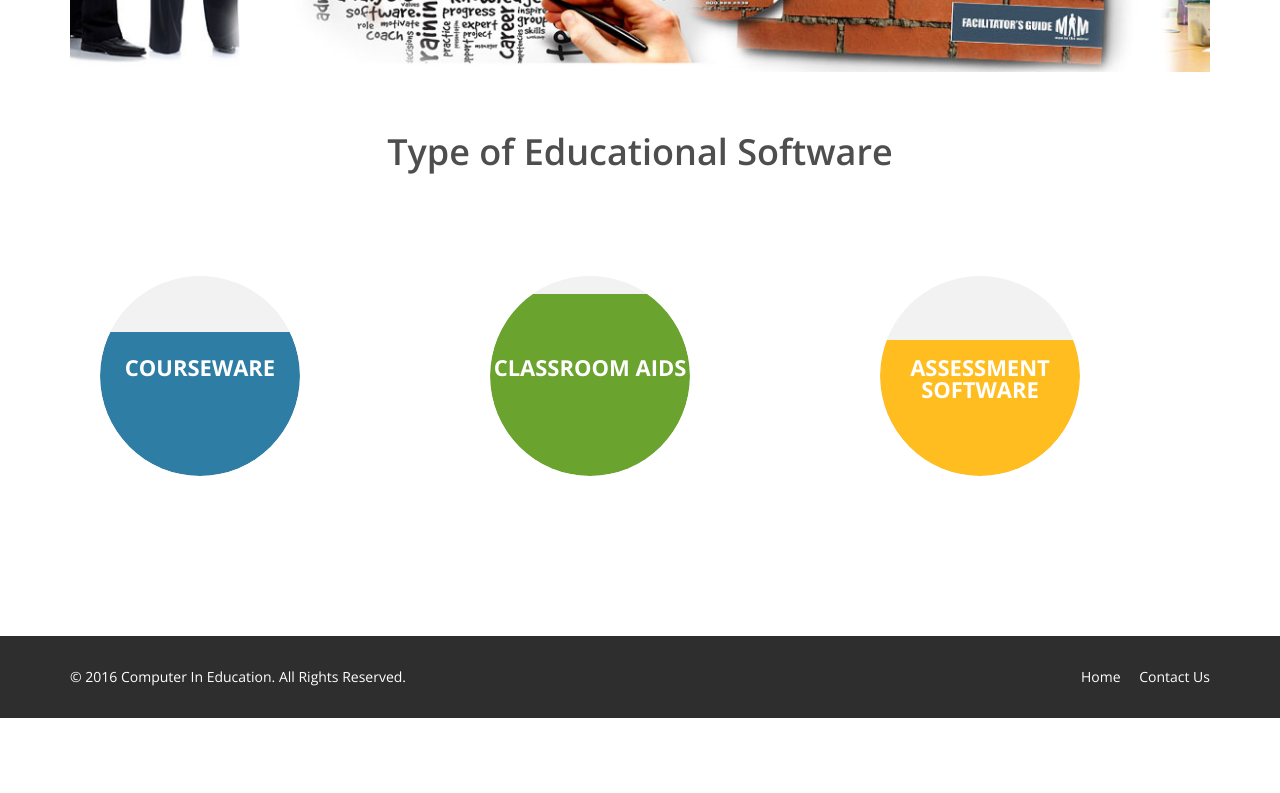
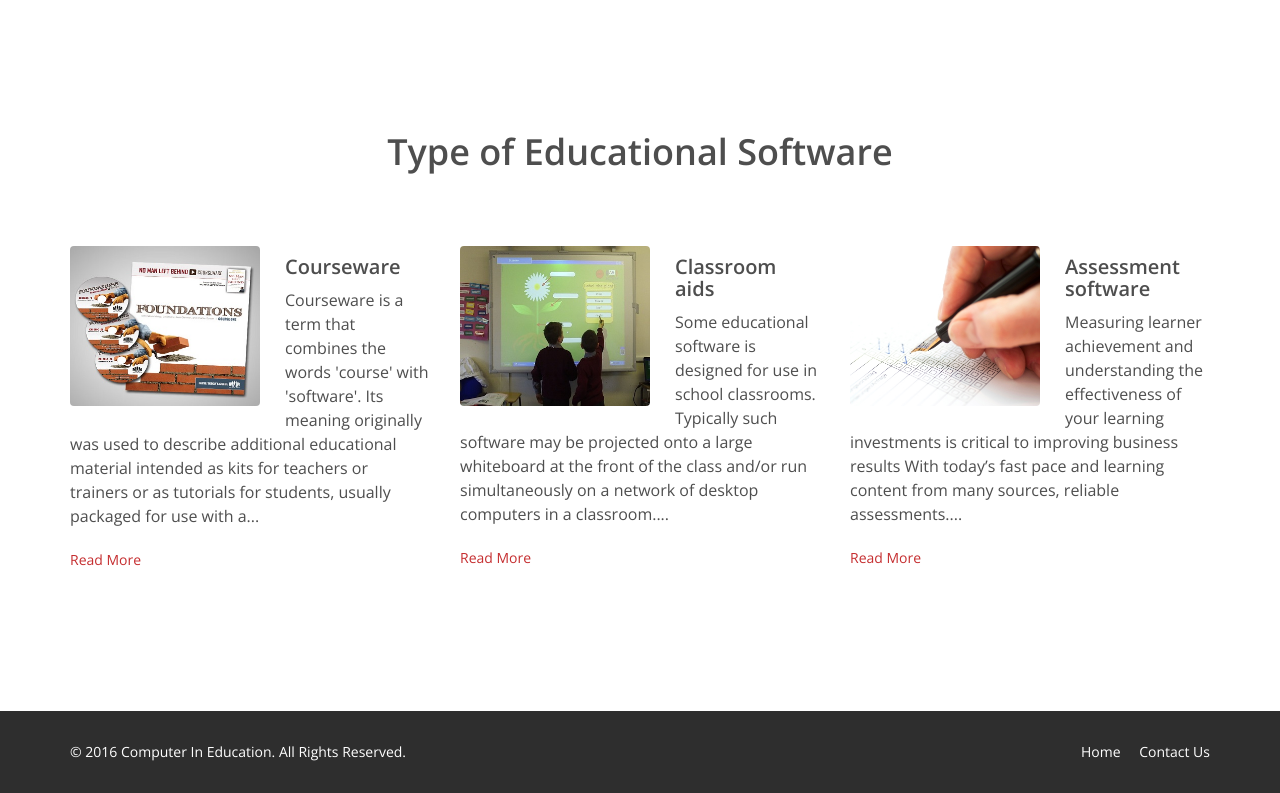
Before and after one commit to Damdias/SE, a website: page src/useofsoftware.html in a window 1280 px wide. Shown: the part 790-1583 px from the top of the page. Before the commit the page ends 1508 px from the top, so only its background shows below. Drawn offline with nearby package versions, Linux system fonts and the light colour scheme; files whose address does not match are found by name.

Commit message:
Change use of software contents

```diff
--- a/src/css/style.css
+++ b/src/css/style.css
@@ -148,3 +148,6 @@
 .crumbs {
     margin-left: -22px;
 }
+.picOpacity{
+    height: 170px;
+}
--- a/src/useofsoftware.html
+++ b/src/useofsoftware.html
@@ -114,7 +114,7 @@
 </header>
 <section id="about-us">
     <div class="container">
-
+        <img src="img/courseware-1.jpg" class="img-responsive" alt="">
         <div class="center wow fadeInDown">
             <h2>About Educational Software</h2>
             <p class="lead">Educational software is computer software, the primary purpose of which is teaching or self-learning.
@@ -124,34 +124,7 @@
             </p>
         </div>
 
-        <div id="about-slider">
-            <div id="carousel-slider" class="carousel slide" data-ride="carousel">
 
-                <ol class="carousel-indicators visible-xs">
-                    <li data-target="#carousel-slider" data-slide-to="0" class="active"></li>
-                    <li data-target="#carousel-slider" data-slide-to="1"></li>
-                    <li data-target="#carousel-slider" data-slide-to="2"></li>
-                </ol>
-                <div class="carousel-inner">
-                    <div class="item active">
-                        <img src="img/courseware-1.jpg" class="img-responsive" alt="">
-                    </div>
-                    <div class="item">
-                        <img src="img/courseware-2.jpg" class="img-responsive" alt="">
-                    </div>
-                    <div class="item">
-                        <img src="img/slider_one.jpg" class="img-responsive" alt="">
-                        <h2>dfdfdf</h2>
-                    </div>
-                </div>
-                <a class="left carousel-control hidden-xs" href="#carousel-slider" data-slide="prev">
-                    <i class="fa fa-angle-left"></i>
-                </a>
-                <a class=" right carousel-control hidden-xs"href="#carousel-slider" data-slide="next">
-                    <i class="fa fa-angle-right"></i>
-                </a>
-            </div> <!--/#carousel-slider-->
-        </div><!--/#about-slider-->
 
 
         <!-- Our Skill -->
@@ -164,41 +137,67 @@
 
             <div class="row">
 
-                <div class="col-sm-4 sub-Navigation">
-                    <div class="sinlge-skill wow fadeInDown " data-wow-duration="1000ms" data-wow-delay="300ms">
-                        <div class="joomla-skill type-circle">
-                            <a href="courseware.html"><p></p>
-                                <p>Courseware</p></a>
+                <div class="features">
+                    <div data-wow-delay="600ms" data-wow-duration="1000ms" class="col-md-4 col-sm-6 wow fadeInDown animated" style="visibility: visible; animation-duration: 1000ms; animation-delay: 600ms; animation-name: fadeInDown;">
+                        <div class="feature-wrap" style="margin-bottom: 0px;">
+                            <a href="courseware.html">
+                                <div class="accordion-inner pull-left picOpacity">
+                                    <img src="img/foundations-facilitator-set.jpg" class="img-responsive">
+                                </div>
+                            </a>
+                            <h2>Courseware</h2>
+                            <p class="lead" align="justify">Courseware is a term that combines the words 'course' with 'software'.
+                                Its meaning originally was used to describe additional educational material intended as kits for teachers or trainers or as tutorials
+                                for students, usually packaged for use with a...</p>
+                            <!--<p class="pull-left" style="margin-bottom:1px;font-size:smaller;margin-top:-9px;">[Reference: <a target="_blank" href="https://en.wikipedia.org/wiki/Blended_learning">Blended Learning</a>]</p>
+                            <br/>-->
+                            <ul class="clearfix" style="padding-left:0px;padding-top:1px">
+                                <a class="more" href="courseware.html">Read More</a>
+                            </ul>
                         </div>
                     </div>
                 </div>
-
-                <div class="col-sm-4 sub-Navigation">
-                    <div class="sinlge-skill wow fadeInDown" data-wow-duration="1000ms" data-wow-delay="600ms">
-                        <div class="html-skill type-circle">
-                            <a href="classroomaids.html" ><p></p>
-                                <p>Classroom aids</p></a>
+                <div class="features">
+                    <div data-wow-delay="600ms" data-wow-duration="1000ms" class="col-md-4 col-sm-6 wow fadeInDown animated" style="visibility: visible; animation-duration: 1000ms; animation-delay: 600ms; animation-name: fadeInDown;">
+                        <div class="feature-wrap" style="margin-bottom: 0px;">
+                            <a href="classroomaids.html">
+                                <div class="accordion-inner pull-left picOpacity">
+                                    <img src="img/interactive-whiteboards2.jpg" class="img-responsive">
+                                </div>
+                            </a>
+                            <h2>Classroom aids</h2>
+                            <p class="lead" align="justify"> Some educational software is designed for use in school classrooms.
+                                Typically such software may be projected onto a large whiteboard at the front of the class and/or
+                                run simultaneously on a network of desktop computers in a classroom....</p>
+                            <!--<p class="pull-left" style="margin-bottom:1px;font-size:smaller;margin-top:-9px;">[Reference: <a target="_blank" href="https://en.wikipedia.org/wiki/Blended_learning">Blended Learning</a>]</p>
+                            <br/>-->
+                            <ul class="clearfix" style="padding-left:0px;padding-top:1px">
+                                <a class="more" href="classroomaids.html">Read More</a>
+                            </ul>
                         </div>
                     </div>
                 </div>
-
-                <div class="col-sm-4 sub-Navigation">
-                    <div class="sinlge-skill wow fadeInDown" data-wow-duration="1000ms" data-wow-delay="900ms">
-                        <div class="css-skill type-circle">
-                            <a href="assessmentsoftware.html"> <p></p>
-                                <p>Assessment software</p></a>
+                <div class="features">
+                    <div data-wow-delay="600ms" data-wow-duration="1000ms" class="col-md-4 col-sm-6 wow fadeInDown animated" style="visibility: visible; animation-duration: 1000ms; animation-delay: 600ms; animation-name: fadeInDown;">
+                        <div class="feature-wrap" style="margin-bottom: 0px;">
+                            <a href="assessmentsoftware.html">
+                                <div class="accordion-inner pull-left picOpacity">
+                                    <img src="img/istock_000016219196xsmall.jpg" class="img-responsive">
+                                </div>
+                            </a>
+                            <h2>Assessment software</h2>
+                            <p class="lead" align="justify"> Measuring learner achievement and understanding the effectiveness of your
+                                learning investments is critical to improving business results
+                                With today’s fast pace and learning content from many sources,
+                                reliable assessments....</p>
+                            <!--<p class="pull-left" style="margin-bottom:1px;font-size:smaller;margin-top:-9px;">[Reference: <a target="_blank" href="https://en.wikipedia.org/wiki/Blended_learning">Blended Learning</a>]</p>
+                            <br/>-->
+                            <ul class="clearfix" style="padding-left:0px;padding-top:1px">
+                                <a class="more" href="assessmentsoftware.html">Read More</a>
+                            </ul>
                         </div>
                     </div>
                 </div>
-
-                <!--div class="col-sm-3">
-                    <div class="sinlge-skill wow fadeInDown" data-wow-duration="1000ms" data-wow-delay="1200ms">
-                        <div class="wp-skill type-circle">
-                           <a href="referencesoftware.html"><p></p>
-                            <p>Reference software</p></a>
-                        </div>
-                    </div>
-                </div-->
 
             </div>
 
```
Also changed, not shown: src/courseware.html (+9 -1 lines), src/img/foundations-facilitator-set.jpg (added), src/img/interactive-whiteboards2.jpg (added), src/img/istock_000016219196xsmall.jpg (added).
